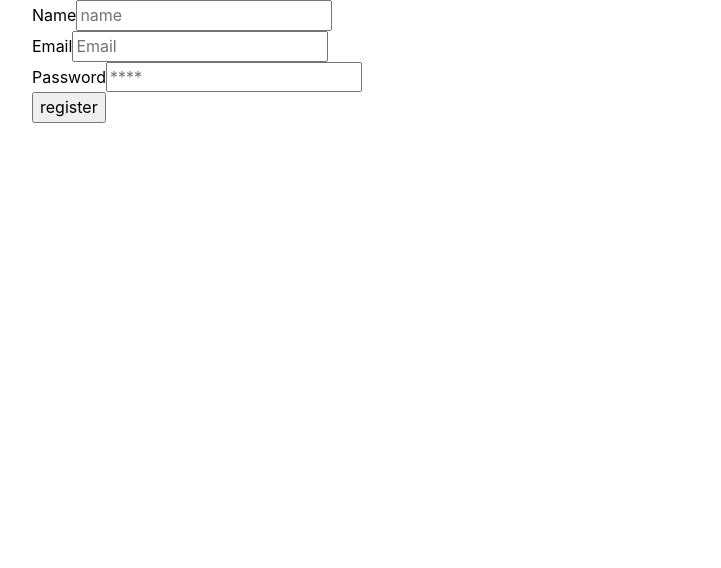
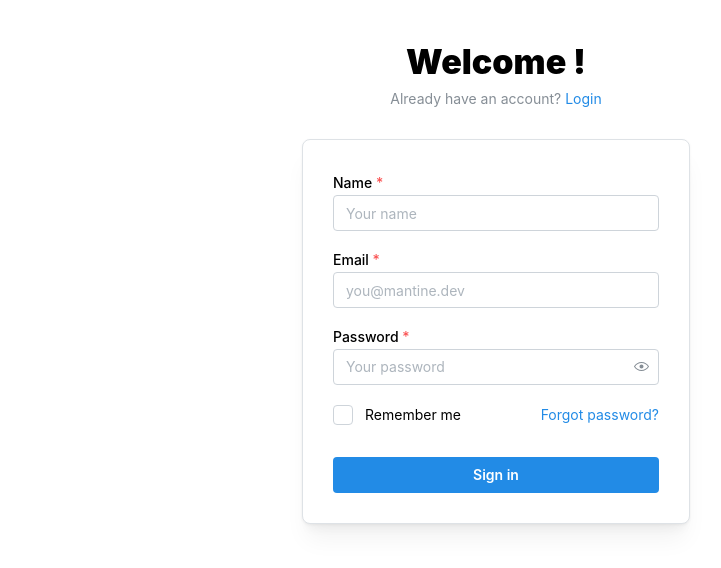
Before and after one commit to ShaifArfan/show-tracker, a Next.js app: page /signup in a window 1280 px wide. Shown: the top 568 px of the page, without its empty margins (144-865 px from the left). Built offline with nearby package versions, Linux system fonts and the light colour scheme.

Commit message:
signup fix

```diff
--- a/next.config.js
+++ b/next.config.js
@@ -1,11 +1,13 @@
 const { withSuperjson } = require('next-superjson');
 
-/** @type {import('next').NextConfig} */
+/**
+ * @type {import('next').NextConfig}
+ */
 const nextConfig = withSuperjson()({
   reactStrictMode: true,
-  experimental: {
-    // appDir: true,
-  },
+  // experimental: {
+  //   // appDir: true,
+  // },
 });
 
 module.exports = nextConfig;
--- a/package.json
+++ b/package.json
@@ -29,7 +29,7 @@
     "jose": "^5.2.0",
     "jsonwebtoken": "^9.0.2",
     "nanoid": "^5.0.4",
-    "next": "14.0.4",
+    "next": "14.1.0",
     "next-auth": "^4.24.5",
     "next-superjson": "0.0.4",
     "react": "18.2.0",
--- a/src/app/signup/page.tsx
+++ b/src/app/signup/page.tsx
@@ -1,79 +1,7 @@
-'use client';
-
-import { useState } from 'react';
-import useSWRMutation from 'swr/mutation';
-import axios from 'axios';
-
-const mutationFn = async (
-  url: string,
-  { arg }: { arg: { name: string; email: string; password: string } }
-) => {
-  const res = await axios.post(url, arg);
-  return res;
-};
+import { SignUpForm } from '@/components/signup/SignUpForm';
 
 function SingUp() {
-  const [form, setForm] = useState({
-    name: '',
-    email: '',
-    password: '',
-  });
-
-  const { trigger, isMutating } = useSWRMutation(`/api/signup/`, mutationFn);
-  const register = async () => {
-    const res = await trigger({ ...form });
-    if (res?.statusText === 'OK') {
-      console.log('res', res.data);
-    }
-  };
-
-  return (
-    <div>
-      <form
-        onSubmit={(e) => {
-          e.preventDefault();
-          register();
-        }}
-      >
-        <label htmlFor="name">
-          Name
-          <input
-            type="text"
-            placeholder="name"
-            id="name"
-            value={form.name}
-            onChange={({ target }) => setForm({ ...form, name: target.value })}
-          />
-        </label>
-        <br />
-        <label htmlFor="email">
-          Email
-          <input
-            type="email"
-            placeholder="Email"
-            id="email"
-            value={form.email}
-            onChange={({ target }) => setForm({ ...form, email: target.value })}
-          />
-        </label>
-        <br />
-        <label htmlFor="password">
-          Password
-          <input
-            type="password"
-            placeholder="****"
-            id="password"
-            value={form.password}
-            onChange={({ target }) =>
-              setForm({ ...form, password: target.value })
-            }
-          />
-        </label>
-        <br />
-        <button type="submit">register</button>
-      </form>
-    </div>
-  );
+  return <SignUpForm />;
 }
 
 export default SingUp;
--- a/src/components/login/LoginForm.tsx
+++ b/src/components/login/LoginForm.tsx
@@ -15,6 +15,7 @@ import {
 import { useForm } from '@mantine/form';
 import { signIn } from 'next-auth/react';
 import { useState } from 'react';
+import Link from 'next/link';
 import classes from './LoginForm.module.css';
 
 interface LoginInfo {
@@ -54,7 +55,7 @@ export function LoginForm() {
       </Title>
       <Text c="dimmed" size="sm" ta="center" mt={5}>
         Do not have an account yet?{' '}
-        <Anchor size="sm" component="button">
+        <Anchor size="sm" component={Link} href="/signup">
           Create account
         </Anchor>
       </Text>
--- /dev/null
+++ b/src/components/signup/SignUpForm.module.css
@@ -0,0 +1,6 @@
+.title {
+  font-family:
+    Greycliff CF,
+    var(--mantine-font-family);
+  font-weight: 900;
+}
--- /dev/null
+++ b/src/components/signup/SignUpForm.tsx
@@ -0,0 +1,123 @@
+'use client';
+
+import {
+  TextInput,
+  PasswordInput,
+  Checkbox,
+  Anchor,
+  Paper,
+  Title,
+  Text,
+  Container,
+  Group,
+  Button,
+  Stack,
+} from '@mantine/core';
+import { useForm } from '@mantine/form';
+import { signIn } from 'next-auth/react';
+import { useState } from 'react';
+import Link from 'next/link';
+import useSWRMutation from 'swr/mutation';
+import axios from 'axios';
+import { notifications } from '@mantine/notifications';
+import classes from './SignUpForm.module.css';
+
+export interface SignUpInfo {
+  name: string;
+  email: string;
+  password: string;
+}
+
+const mutationFn = async (url: string, { arg }: { arg: SignUpInfo }) => {
+  const res = await axios.post(url, arg);
+  return res;
+};
+
+export function SignUpForm() {
+  const form = useForm({
+    initialValues: {
+      name: '',
+      email: '',
+      password: '',
+    },
+  });
+
+  const { trigger, isMutating } = useSWRMutation(
+    `/api/auth/signup`,
+    mutationFn
+  );
+
+  const handleSubmit = async (values: SignUpInfo) => {
+    try {
+      notifications.show({
+        id: 'sign-up',
+        title: 'Sign up',
+        message: 'Signing up...',
+        loading: true,
+        autoClose: false,
+      });
+      await trigger(values);
+      await signIn('credentials', {
+        email: values.email,
+        password: values.password,
+        callbackUrl: '/',
+      });
+      notifications.update({
+        id: 'sign-up',
+        title: 'Sign up',
+        message: 'Signed up successfully!',
+        loading: false,
+        color: 'green',
+      });
+    } catch (e) {
+      console.error(e);
+    }
+  };
+
+  return (
+    <Container size={420} my={40}>
+      <Title ta="center" className={classes.title}>
+        Welcome !
+      </Title>
+      <Text c="dimmed" size="sm" ta="center" mt={5}>
+        Already have an account?{' '}
+        <Anchor size="sm" component={Link} href="/login">
+          Login
+        </Anchor>
+      </Text>
+      <form onSubmit={form.onSubmit((v) => handleSubmit(v))}>
+        <Paper withBorder shadow="md" p={30} mt={30} radius="md">
+          <Stack>
+            <TextInput
+              label="Name"
+              placeholder="Your name"
+              required
+              {...form.getInputProps('name')}
+            />
+            <TextInput
+              label="Email"
+              placeholder="you@mantine.dev"
+              required
+              {...form.getInputProps('email')}
+            />
+            <PasswordInput
+              label="Password"
+              placeholder="Your password"
+              required
+              {...form.getInputProps('password')}
+            />
+          </Stack>
+          <Group justify="space-between" mt="lg">
+            <Checkbox label="Remember me" />
+            <Anchor component="button" size="sm">
+              Forgot password?
+            </Anchor>
+          </Group>
+          <Button fullWidth mt="xl" loading={isMutating} type="submit">
+            Sign in
+          </Button>
+        </Paper>
+      </form>
+    </Container>
+  );
+}
--- a/src/pages/api/signup/index.ts
+++ /dev/null
@@ -1,26 +0,0 @@
-import type { NextApiRequest, NextApiResponse } from 'next';
-import bcrypt from 'bcryptjs';
-import prisma from '@/lib/prisma';
-
-export default async function handle(
-  req: NextApiRequest,
-  res: NextApiResponse
-) {
-  if (req.method === 'POST') {
-    try {
-      const salt = bcrypt.genSaltSync(10);
-      const password = bcrypt.hashSync(req.body.password, salt);
-      const user = await prisma.user.create({
-        data: {
-          email: req.body.email,
-          password,
-          name: req.body.name,
-        },
-      });
-      return res.status(201).json(user);
-    } catch (e) {
-      return res.status(500).json(e);
-    }
-  }
-  return res.status(404).json('not found');
-}
```
Also changed, not shown: src/app/api/auth/signup/route.ts (added, +30 -0 lines), src/components/AddShowForm.tsx (+13 -3 lines), 1 other file (tests, documents, lock files or other folders).
